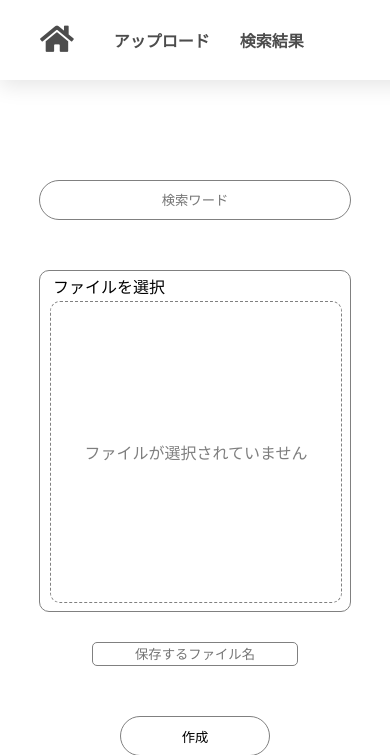
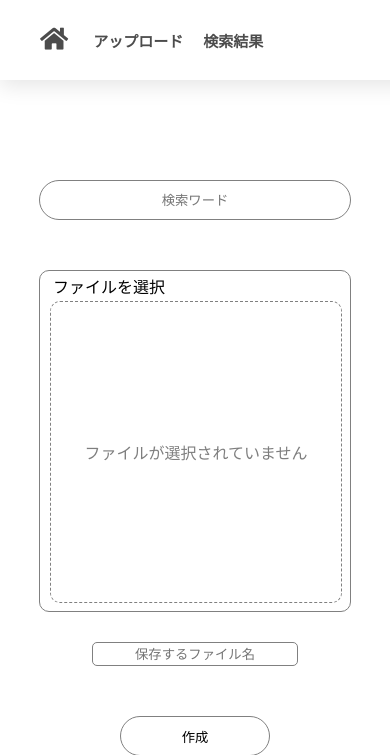
Before and after one commit to 2021AIT-OOP2-G12/GUI_Project, a Flask app: page /search_upload in a window 390 px wide. Shown: the top 755 px of the page. Run offline with Flask 2, Linux system fonts and the light colour scheme; some libraries are stand-ins or nearby versions.

Commit message:
ナビゲーションバー 文字の大きさを修正

```diff
--- a/static/css/nav.css
+++ b/static/css/nav.css
@@ -3,8 +3,7 @@
   top: 0;
   width: 100vw;
   height: 80px;
-  /* border-bottom: 1px solid rgba(0,0,0,0.1); */
-  box-shadow: rgb(0 0 0 / 10%) 0px 6px 20px !important;
+  box-shadow: rgb(0 0 0 / 10%) 0px 6px 20px;
   padding-left: 40px;
 }
 
@@ -21,10 +20,11 @@
   list-style: none;
   margin-right: 30px;
   cursor: pointer;
+  font-size: 16px;
 }
 
 .home {
-  font-size: 30px;
+  font-size: 30px !important;
   margin-right: 40px !important;
 }
 
@@ -38,3 +38,15 @@
 .nav ul li a:hover {
   opacity: 1;
 }
+
+@media (max-width: 600px) {
+  .nav ul li {
+    font-size: 15px;
+    margin-right: 20px;
+  }
+
+  .home {
+    font-size: 25px !important;
+    margin-right: 25px !important;
+  }
+}
```
